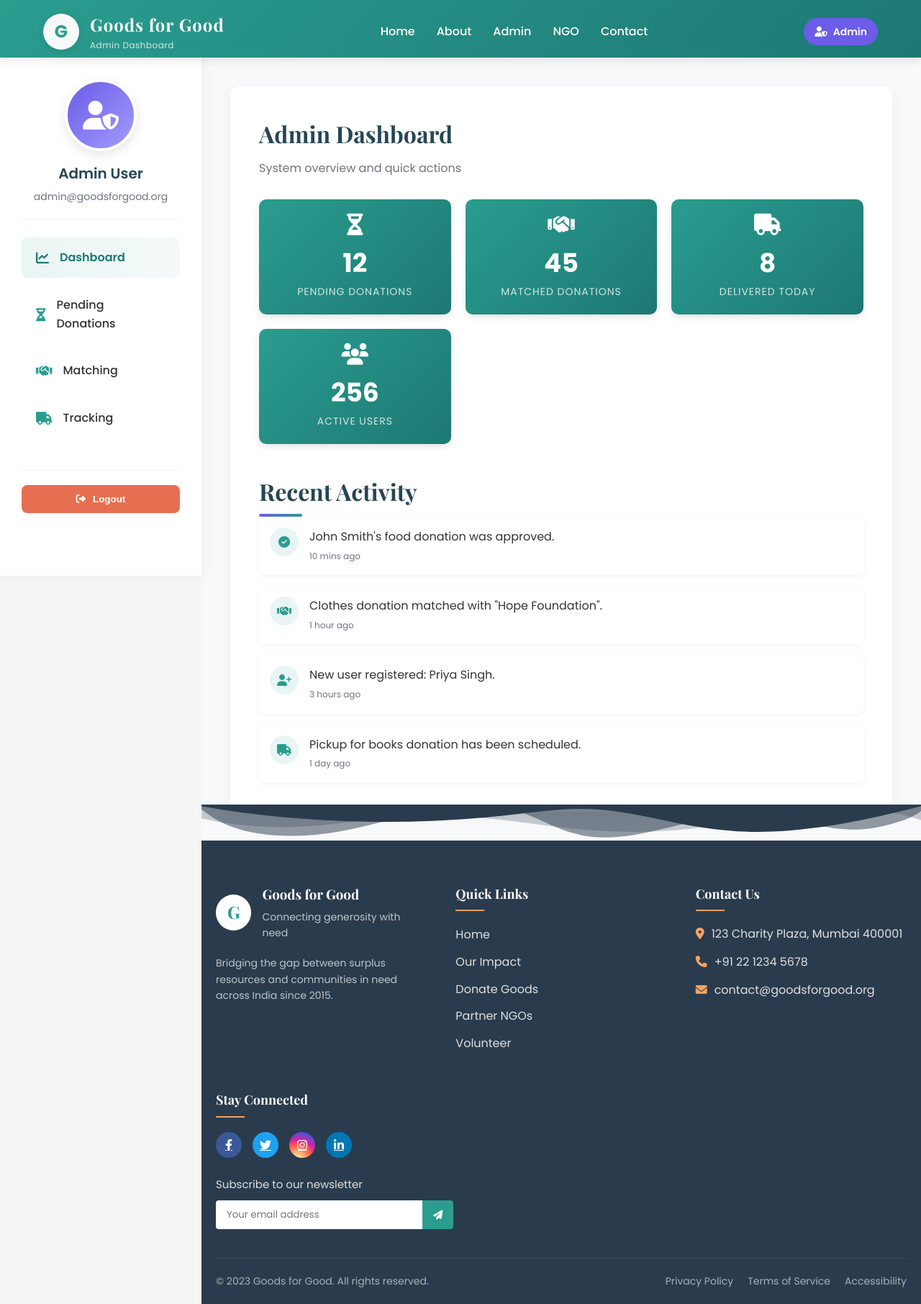
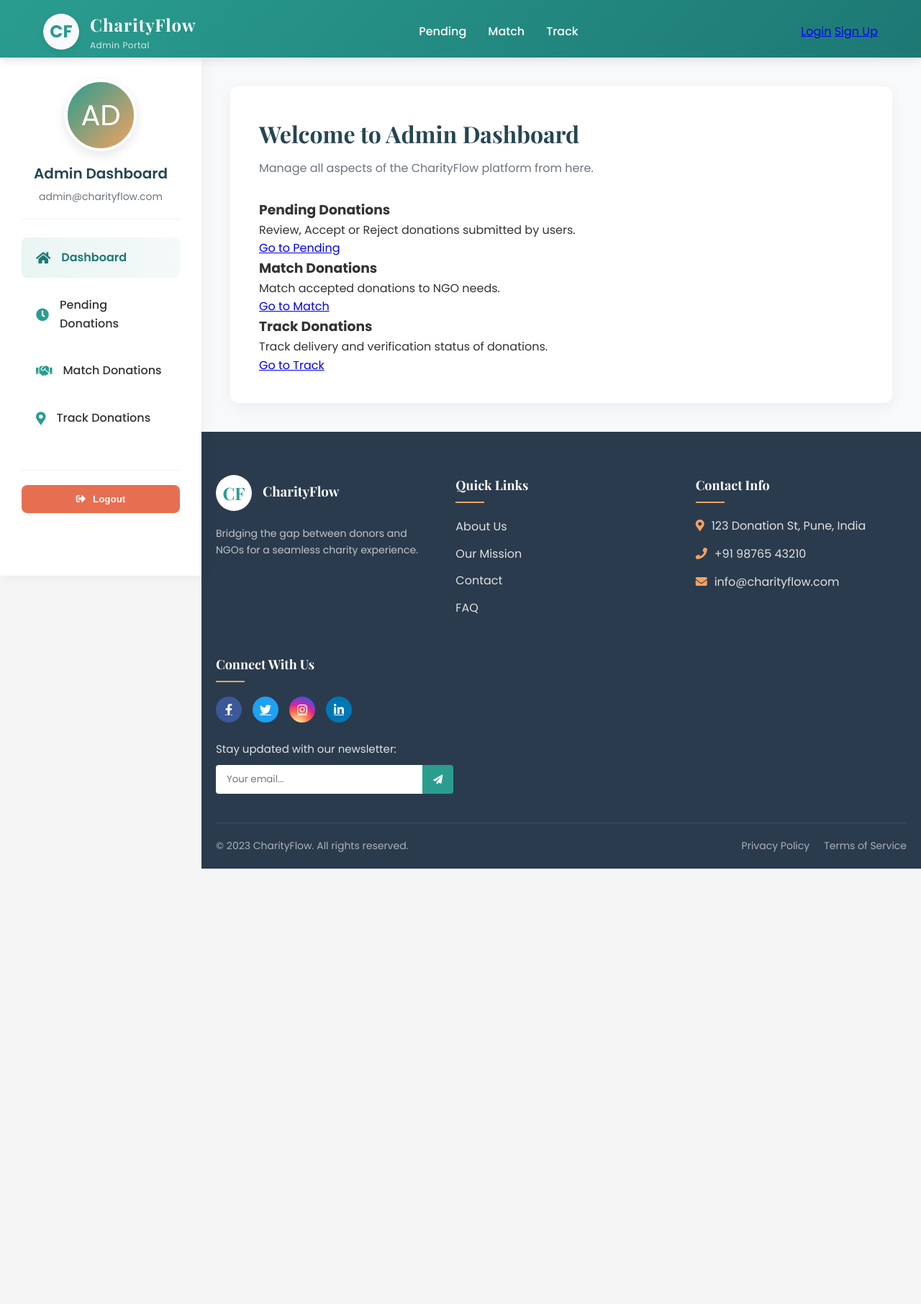
Before and after one commit to Bais-03/Charity-flow, a plain HTML site: page frontend/admindashboard.html in a window 1280 px wide. Shown: the whole page at 72% size. After the commit the page ends 1207 px from the top, so only its background shows below. Drawn offline with nearby package versions, Linux system fonts and the light colour scheme.

Commit message:
Update admindashboard.html

```diff
--- a/frontend/admindashboard.html
+++ b/frontend/admindashboard.html
@@ -1,299 +1,161 @@
 <!DOCTYPE html>
 <html lang="en">
 <head>
-    <meta charset="UTF-8">
-    <meta name="viewport" content="width=device-width, initial-scale=1.0">
-    <title>Admin Dashboard | Goods for Good</title>
-    <!-- Link to Font Awesome for icons -->
-    <link rel="stylesheet" href="https://cdnjs.cloudflare.com/ajax/libs/font-awesome/6.4.0/css/all.min.css">
-    <!-- Link to Google Fonts for Poppins and Playfair Display -->
-    <link href="https://fonts.googleapis.com/css2?family=Poppins:wght@300;400;500;600;700&family=Playfair+Display:wght@700&display=swap" rel="stylesheet">
-    <!-- Link to external stylesheet -->
+    <meta charset="UTF-8" />
+    <meta name="viewport" content="width=device-width, initial-scale=1.0" />
+    <title>Admin Dashboard - CharityFlow</title>
+    <link rel="preconnect" href="https://fonts.googleapis.com" />
+    <link rel="preconnect" href="https://fonts.gstatic.com" crossorigin />
+    <link href="https://fonts.googleapis.com/css2?family=Playfair+Display:wght@700&family=Poppins:wght@400;500;600;700&display=swap" rel="stylesheet" />
+    <link rel="stylesheet" href="https://cdnjs.cloudflare.com/ajax/libs/font-awesome/5.15.4/css/all.min.css" />
     <link rel="stylesheet" href="admindashboard.css">
 </head>
 <body>
-    <!-- Navigation Panel -->
     <header>
         <div class="container">
             <nav>
                 <div class="logo-container">
-                    <div class="logo-placeholder">G</div>
+                    <div class="logo-placeholder">CF</div>
                     <div class="brand">
-                        <span class="brand-name">Goods for Good</span>
-                        <span class="tagline">Admin Dashboard</span>
+                        <span class="brand-name">CharityFlow</span>
+                        <span class="tagline">Admin Portal</span>
                     </div>
                 </div>
                 <div class="nav-links">
-                    <a href="index.html">Home</a>
-                    <a href="about.html">About</a>
-                    <a href="admin.html">Admin</a>
-                    <a href="ngo.html">NGO</a>
-                    <a href="contact.html">Contact</a>
+                    <a href="#pending">Pending</a>
+                    <a href="#match">Match</a>
+                    <a href="#track">Track</a>
                 </div>
-                <div class="admin-indicator">
-                    <i class="fas fa-user-shield"></i> Admin
+                <div class="auth-buttons">
+                    <a href="#" class="btn btn-login">Login</a>
+                    <a href="#" class="btn btn-signup">Sign Up</a>
                 </div>
             </nav>
         </div>
     </header>
 
     <div class="dashboard-container">
-        <!-- Sidebar Navigation -->
         <aside class="sidebar">
             <div class="sidebar-header">
                 <div class="user-profile">
-                    <div class="user-avatar admin-avatar">
-                        <i class="fas fa-user-shield"></i>
-                    </div>
+                    <div class="user-avatar">AD</div>
                     <div class="user-info">
-                        <div class="user-name">Admin User</div>
-                        <div class="user-email">admin@goodsforgood.org</div>
+                        <div class="user-name">Admin Dashboard</div>
+                        <div class="user-email">admin@charityflow.com</div>
                     </div>
                 </div>
             </div>
             <ul class="sidebar-nav">
-                <li class="sidebar-nav-item active">
-                    <a href="#dashboard"><i class="fas fa-chart-line"></i><span>Dashboard</span></a>
-                </li>
-                <li class="sidebar-nav-item">
-                    <a href="#pending"><i class="fas fa-hourglass-half"></i><span>Pending Donations</span></a>
-                </li>
-                <li class="sidebar-nav-item">
-                    <a href="#matching"><i class="fas fa-handshake"></i><span>Matching</span></a>
-                </li>
-                <li class="sidebar-nav-item">
-                    <a href="#tracking"><i class="fas fa-truck"></i><span>Tracking</span></a>
-                </li>
-
+                <li class="sidebar-nav-item active"><a href="#dashboard"><i class="fas fa-home"></i> Dashboard</a></li>
+                <li class="sidebar-nav-item"><a href="#pending"><i class="fas fa-clock"></i> Pending Donations</a></li>
+                <li class="sidebar-nav-item"><a href="#match"><i class="fas fa-handshake"></i> Match Donations</a></li>
+                <li class="sidebar-nav-item"><a href="#track"><i class="fas fa-map-marker-alt"></i> Track Donations</a></li>
             </ul>
             <div class="logout-btn-container">
-                <button class="logout-btn" onclick="logout()">
-                    <i class="fas fa-sign-out-alt"></i> Logout
-                </button>
+                <button class="logout-btn"><i class="fas fa-sign-out-alt"></i> Logout</button>
             </div>
         </aside>
 
-        <!-- Main Content Area -->
-        <div class="dashboard-main">
-            <!-- Dashboard Content -->
-            <div id="dashboard" class="dashboard-content">
-                <h2 class="dashboard-title">Admin Dashboard</h2>
-                <p class="dashboard-subtitle">System overview and quick actions</p>
-                <div class="stats-grid">
-                    <div class="stat-card">
-                        <i class="fas fa-hourglass-half stat-card-icon"></i>
-                        <span class="stat-card-value" id="pending-count">0</span>
-                        <span class="stat-card-label">Pending Donations</span>
+        <main class="dashboard-main">
+            <section id="dashboard" class="dashboard-content">
+                <h1 class="dashboard-title">Welcome to Admin Dashboard</h1>
+                <p class="dashboard-subtitle">Manage all aspects of the CharityFlow platform from here.</p>
+                <div class="card-container">
+                    <div class="card">
+                        <h3>Pending Donations</h3>
+                        <p>Review, Accept or Reject donations submitted by users.</p>
+                        <a href="#pending">Go to Pending</a>
                     </div>
-                    <div class="stat-card">
-                        <i class="fas fa-handshake stat-card-icon"></i>
-                        <span class="stat-card-value" id="matched-count">0</span>
-                        <span class="stat-card-label">Matched Donations</span>
+                    <div class="card">
+                        <h3>Match Donations</h3>
+                        <p>Match accepted donations to NGO needs.</p>
+                        <a href="#match">Go to Match</a>
                     </div>
-                    <div class="stat-card">
-                        <i class="fas fa-truck stat-card-icon"></i>
-                        <span class="stat-card-value" id="delivered-count">0</span>
-                        <span class="stat-card-label">Delivered Today</span>
-                    </div>
-                    <div class="stat-card">
-                        <i class="fas fa-users stat-card-icon"></i>
-                        <span class="stat-card-value" id="active-users">0</span>
-                        <span class="stat-card-label">Active Users</span>
+                    <div class="card">
+                        <h3>Track Donations</h3>
+                        <p>Track delivery and verification status of donations.</p>
+                        <a href="#track">Go to Track</a>
                     </div>
                 </div>
+            </section>
 
-                <div class="recent-activity">
-                    <h3 class="section-title">Recent Activity</h3>
-                    <div class="activity-list" id="activity-list">
-                        <!-- Activity items will be loaded here -->
+            <section id="pending" class="dashboard-content" style="display: none;">
+                <h1 class="dashboard-title">Pending Donations</h1>
+                <p class="dashboard-subtitle">Manage all pending donation requests.</p>
+                <p>This is where the list of pending donations would go.</p>
+            </section>
+
+            <section id="match" class="dashboard-content" style="display: none;">
+                <h1 class="dashboard-title">Match Donations</h1>
+                <p class="dashboard-subtitle">Match donations to specific NGO needs.</p>
+                <p>This is where you would match donations with NGOs.</p>
+            </section>
+
+            <section id="track" class="dashboard-content" style="display: none;">
+                <h1 class="dashboard-title">Track Donations</h1>
+                <p class="dashboard-subtitle">View the status of ongoing donations.</p>
+                <p>This is where you would track the delivery of donations.</p>
+            </section>
+        </main>
+    </div>
+
+    <footer class="site-footer">
+        <div class="container">
+            <div class="footer-main">
+                <div class="footer-brand">
+                    <div class="footer-logo">
+                        <div class="logo-circle">CF</div>
+                        <div class="brand">
+                            <h3>CharityFlow</h3>
                         </div>
                     </div>
+                    <p class="footer-mission">
+                        Bridging the gap between donors and NGOs for a seamless charity experience.
+                    </p>
                 </div>
-
-            <!-- Pending Donations Content -->
-            <div id="pending" class="admin-section">
-                <div class="section-header">
-                    <h2 class="section-title">Pending Donations</h2>
-                    <p class="section-subtitle">Review and approve donations submitted by users</p>
-                </div>
-                <div class="admin-table-container">
-                    <table class="admin-table" id="pending-donations-table">
-                        <thead>
-                            <tr>
-                                <th>Item</th>
-                                <th>Category</th>
-                                <th>Quantity</th>
-                                <th>Donor</th>
-                                <th>Location</th>
-                                <th>Date</th>
-                                <th>Actions</th>
-                            </tr>
-                        </thead>
-                        <tbody>
-                            <!-- Pending donations will be loaded here -->
-                        </tbody>
-                    </table>
-                </div>
-            </div>
-
-            <!-- Matching Content -->
-            <div id="matching" class="admin-section">
-                <div class="section-header">
-                    <h2 class="section-title">Match Donations</h2>
-                    <p class="section-subtitle">Match approved donations with NGO needs</p>
-                </div>
-                <div class="matching-container">
-                    <div class="matching-column">
-                        <h3>Available Donations</h3>
-                        <div class="matching-list" id="available-donations">
-                            <!-- Available donations will be loaded here -->
-                        </div>
-                    </div>
-                    <div class="matching-column">
-                        <h3>NGO Requests</h3>
-                        <div class="matching-list" id="ngo-requests">
-                            <!-- NGO requests will be loaded here -->
-                        </div>
-                    </div>
-                </div>
-            </div>
-
-            <!-- Tracking Content -->
-            <div id="tracking" class="admin-section">
-                <div class="section-header">
-                    <h2 class="section-title">Track Donations</h2>
-                    <p class="section-subtitle">Monitor the status of matched donations</p>
-                </div>
-                <div class="tracking-filters">
-                    <div class="filter-group">
-                        <label for="status-filter">Status:</label>
-                        <select id="status-filter" class="form-control">
-                            <option value="all">All</option>
-                            <option value="scheduled">Scheduled for Pickup</option>
-                            <option value="in-transit">In Transit</option>
-                            <option value="delivered">Delivered</option>
-                        </select>
-                    </div>
-                    <div class="filter-group">
-                        <label for="date-filter">Date Range:</label>
-                        <input type="date" id="date-from" class="form-control">
-                        <span>to</span>
-                        <input type="date" id="date-to" class="form-control">
-                    </div>
-                    <button class="filter-btn" id="apply-filters">
-                        <i class="fas fa-filter"></i> Apply Filters
-                    </button>
-                </div>
-                <div class="admin-table-container">
-                    <table class="admin-table" id="tracking-table">
-                        <thead>
-                            <tr>
-                                <th>Donation</th>
-                                <th>NGO</th>
-                                <th>Pickup Date</th>
-                                <th>Status</th>
-                                <th>Driver</th>
-                                <th>Actions</th>
-                            </tr>
-                        </thead>
-                        <tbody>
-                            <!-- Tracking data will be loaded here -->
-                        </tbody>
-                    </table>
-                </div>
-            </div>
-
-            <!-- Other sections (Users, NGOs, Reports, Settings) would follow similar structure -->
-
-        </div>
-    </div>
-
-
-        <!-- Same footer as user dashboard -->
-             <footer class="site-footer">
-  <div class="footer-wave"></div>
-
-  <div class="container">
-    <div class="footer-main">
-      <!-- Brand Column -->
-      <div class="footer-brand">
-        <div class="footer-logo">
-          <span class="logo-circle">G</span>
-          <div>
-            <h3>Goods for Good</h3>
-            <p>Connecting generosity with need</p>
-          </div>
-        </div>
-        <p class="footer-mission">Bridging the gap between surplus resources and communities in need across India since 2015.</p>
-      </div>
-
-      <!-- Links Column -->
                 <div class="footer-links">
                     <h4>Quick Links</h4>
                     <ul>
-          <li><a href="#">Home</a></li>
-          <li><a href="#">Our Impact</a></li>
-          <li><a href="#">Donate Goods</a></li>
-          <li><a href="#">Partner NGOs</a></li>
-          <li><a href="#">Volunteer</a></li>
+                        <li><a href="#">About Us</a></li>
+                        <li><a href="#">Our Mission</a></li>
+                        <li><a href="#">Contact</a></li>
+                        <li><a href="#">FAQ</a></li>
                     </ul>
                 </div>
-
-      <!-- Contact Column -->
                 <div class="footer-contact">
-        <h4>Contact Us</h4>
+                    <h4>Contact Info</h4>
                     <address>
-          <p><i class="fas fa-map-marker-alt"></i> 123 Charity Plaza, Mumbai 400001</p>
-          <p><i class="fas fa-phone"></i> +91 22 1234 5678</p>
-          <p><i class="fas fa-envelope"></i> contact@goodsforgood.org</p>
+                        <p><i class="fas fa-map-marker-alt"></i>123 Donation St, Pune, India</p>
+                        <p><i class="fas fa-phone"></i>+91 98765 43210</p>
+                        <p><i class="fas fa-envelope"></i>info@charityflow.com</p>
                     </address>
                 </div>
-
-      <!-- Social/Newsletter Column -->
                 <div class="footer-connect">
-        <h4>Stay Connected</h4>
+                    <h4>Connect With Us</h4>
                     <div class="social-media">
-          <a href="#" aria-label="Facebook" class="social-icon facebook">
-            <i class="fab fa-facebook-f"></i>
-          </a>
-          <a href="#" aria-label="Twitter" class="social-icon twitter">
-            <i class="fab fa-twitter"></i>
-          </a>
-          <a href="#" aria-label="Instagram" class="social-icon instagram">
-            <i class="fab fa-instagram"></i>
-          </a>
-          <a href="#" aria-label="LinkedIn" class="social-icon linkedin">
-            <i class="fab fa-linkedin-in"></i>
-          </a>
+                        <a href="#" class="social-icon facebook"><i class="fab fa-facebook-f"></i></a>
+                        <a href="#" class="social-icon twitter"><i class="fab fa-twitter"></i></a>
+                        <a href="#" class="social-icon instagram"><i class="fab fa-instagram"></i></a>
+                        <a href="#" class="social-icon linkedin"><i class="fab fa-linkedin-in"></i></a>
                     </div>
-
                     <div class="newsletter">
-          <p>Subscribe to our newsletter</p>
+                        <p>Stay updated with our newsletter:</p>
                         <form>
-            <input type="email" placeholder="Your email address">
-            <button type="submit">
-              <i class="fas fa-paper-plane"></i>
-            </button>
+                            <input type="email" placeholder="Your email..." />
+                            <button type="submit"><i class="fas fa-paper-plane"></i></button>
                         </form>
                     </div>
                 </div>
             </div>
-
             <div class="footer-bottom">
-      <div class="copyright">
-        &copy; 2023 Goods for Good. All rights reserved.
-      </div>
+                <p class="copyright">&copy; 2023 CharityFlow. All rights reserved.</p>
                 <div class="legal-links">
                     <a href="#">Privacy Policy</a>
                     <a href="#">Terms of Service</a>
-        <a href="#">Accessibility</a>
                 </div>
             </div>
         </div>
     </footer>
-
-
-    <!-- Link to external JavaScript file -->
     <script src="admindashboard.js"></script>
 </body>
 </html>
```
Lines whose indentation alone changed are shown as unchanged.
